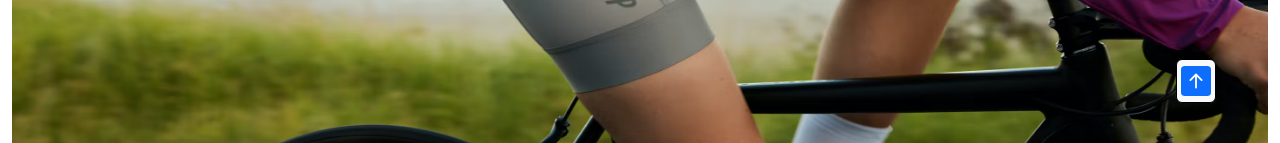
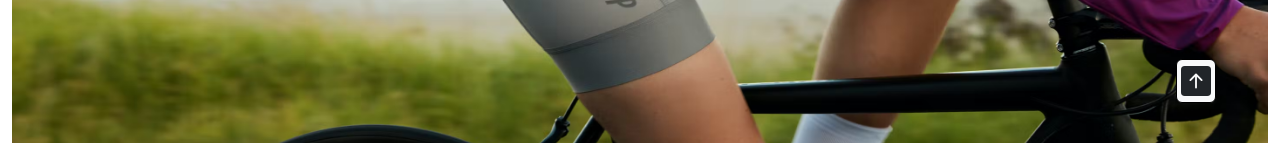
Before and after one commit to EricRiviere/PreEntrega4JS-ERiviere-, a plain HTML site: page index.html in a window 1280 px wide. Shown: the part 657-800 px from the top of the page. Drawn offline with nearby package versions, Linux system fonts and the light colour scheme.

Commit message:
scrollUp button color

```diff
--- a/index.html
+++ b/index.html
@@ -40,7 +40,7 @@
   <body>
     <div id="scrollUp">
       <button class="btn btn-light px-1 border border-black">
-        <a href="#">
+        <a href="#" class="link-dark">
           <svg
             xmlns="http://www.w3.org/2000/svg"
             width="30"
```
